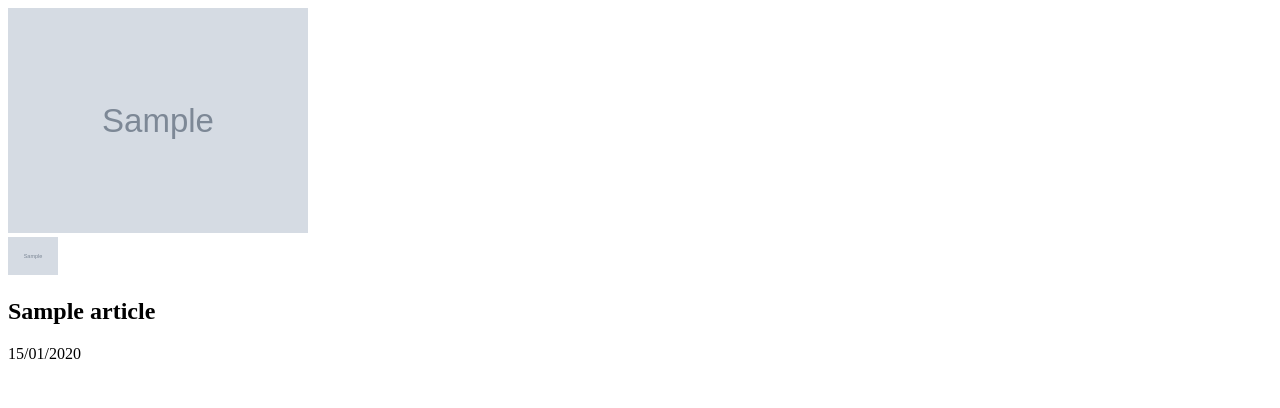
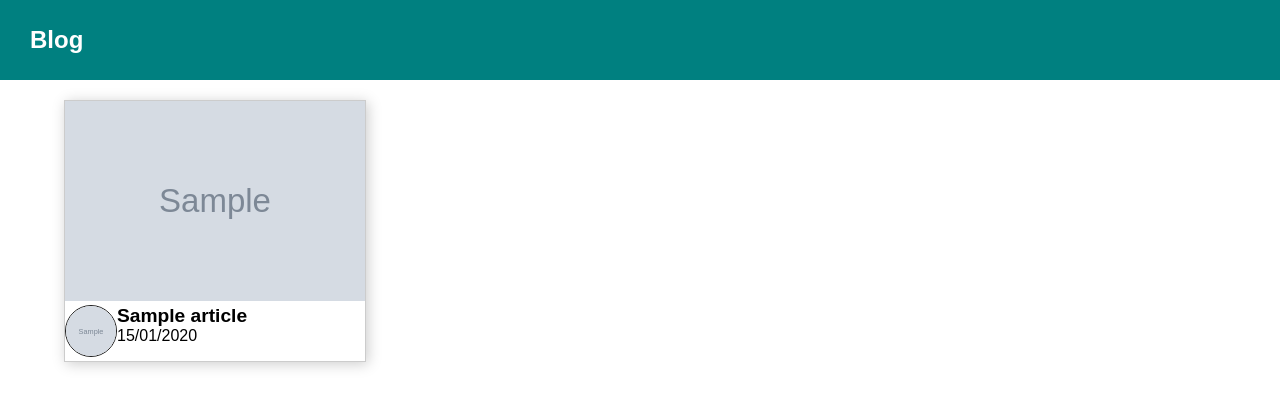
Before and after one commit to Masamune42/symfony6, a Symfony app: template templates/blog/index.html.twig in a window 1280 px wide. Shown: the top 408 px of the page. Run offline with Twig, Linux system fonts and the light colour scheme; the template is opened without the code that fills it: most values are stand-ins (such as "Sample title", 1, 10 or a date in 2020); grey boxes marked "Sample" are stand-in pictures; some libraries are stand-ins or nearby versions.

Commit message:
SKIP DU COURS

```diff
--- /dev/null
+++ b/public/_assets/css/components/color.css
@@ -0,0 +1,3 @@
+:root {
+    --main-color: #008080;
+}
--- /dev/null
+++ b/public/_assets/css/components/home.css
@@ -0,0 +1,33 @@
+.articles {
+    display: flex;
+    gap: 10px;
+    flex-wrap: wrap;
+    justify-content: space-between;
+}
+
+.articles .article-item {
+    border: 1px solid #CCC;
+    box-shadow: 2px 2px 13px #CCC;
+    width: 100%;
+    max-width: 300px;
+}
+
+.articles .article-item .article-image img{
+    width: 100%;
+    height: 200px;
+}
+
+.articles .article-item .article-author-picture img{
+    width: 50px;
+    height: 50px;
+    border-radius: 100px;
+    border: 1px solid #1D1D1D;
+}
+
+.flex {
+    display: flex;
+}
+
+.articles .article-item .article-title{
+    font-size: 1.2rem;
+}
--- /dev/null
+++ b/public/_assets/css/components/index.css
@@ -0,0 +1,26 @@
+body {
+    margin: 0;
+    font-family: Arial, Helvetica, sans-serif;
+}
+
+header {
+    background-color: var(--main-color);
+    color: white;
+    height: 80px;
+    display: flex;
+    align-items: center;
+}
+
+h1, h2, h3, h4, h5, h6 {
+    margin: 0;
+}
+
+header h2 {
+    padding-left: 30px;
+}
+
+.container {
+    width: 90%;
+    max-width: 1200px;
+    margin: 20px auto;
+}
--- /dev/null
+++ b/public/_assets/css/main.css
@@ -0,0 +1,3 @@
+@import url("/_assets/css/components/home.css");
+@import url("/_assets/css/components/index.css");
+@import url("/_assets/css/components/color.css");
--- a/templates/base.html.twig
+++ b/templates/base.html.twig
@@ -9,6 +9,7 @@
     {# Run `composer require symfony/webpack-encore-bundle` to start using Symfony UX #}
     {% block stylesheets %}
       {{ encore_entry_link_tags('app') }}
+      <link rel="stylesheet" href="/_assets/css/main.css">
     {% endblock %}
 
     {% block javascripts %}
@@ -16,6 +17,9 @@
     {% endblock %}
   </head>
   <body>
+    <header>
+      <h2>Blog</h2>
+    </header>
     <div class="container">
       {% block body %}{% endblock %}
     </div>
--- a/templates/blog/index.html.twig
+++ b/templates/blog/index.html.twig
@@ -7,11 +7,13 @@
     {% for article in articles %}
       <div class="article-item">
         <div class="article-image">
-          <img src="{{ article.imageUrl }}" width="300" alt="Image de l'article : {{ article.title }}">
+          <img src="{{ article.imageUrl }}" alt="Image de l'article : {{ article.title }}">
         </div>
-        <div class="article-details">
+        <div class="article-details flex">
           <div class="article-author-details">
-            <img class="article-author-picture" src="{{ article.author.profile.picture }}" width="50" alt="Image de profil de {{ article.author.username }}"/>
+            <div class="article-author-picture">
+              <img src="{{ article.author.profile.picture }}" alt="Image de profil de {{ article.author.username }}"/>
+            </div>
           </div>
           <div class="article-content-details">
             <h2 class="article-title">{{ article.title }}</h2>
```
Also changed, not shown: readme.md.
